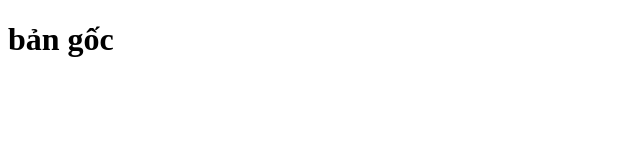
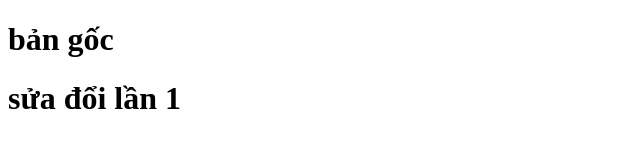
Before and after one commit to huyicetea/duan2, a plain HTML site: page index.html in a window 1280 px wide. Shown: the whole page, without its empty margins (0-640 px from the left). Drawn offline with Linux system fonts and the light colour scheme.

Commit message:
sửa đổi lần 1

```diff
--- a/index.html
+++ b/index.html
@@ -7,5 +7,6 @@
   </head>
   <body>
     <h1>bản gốc</h1>
+    <h1>sửa đổi lần 1</h1>
   </body>
 </html>
```
